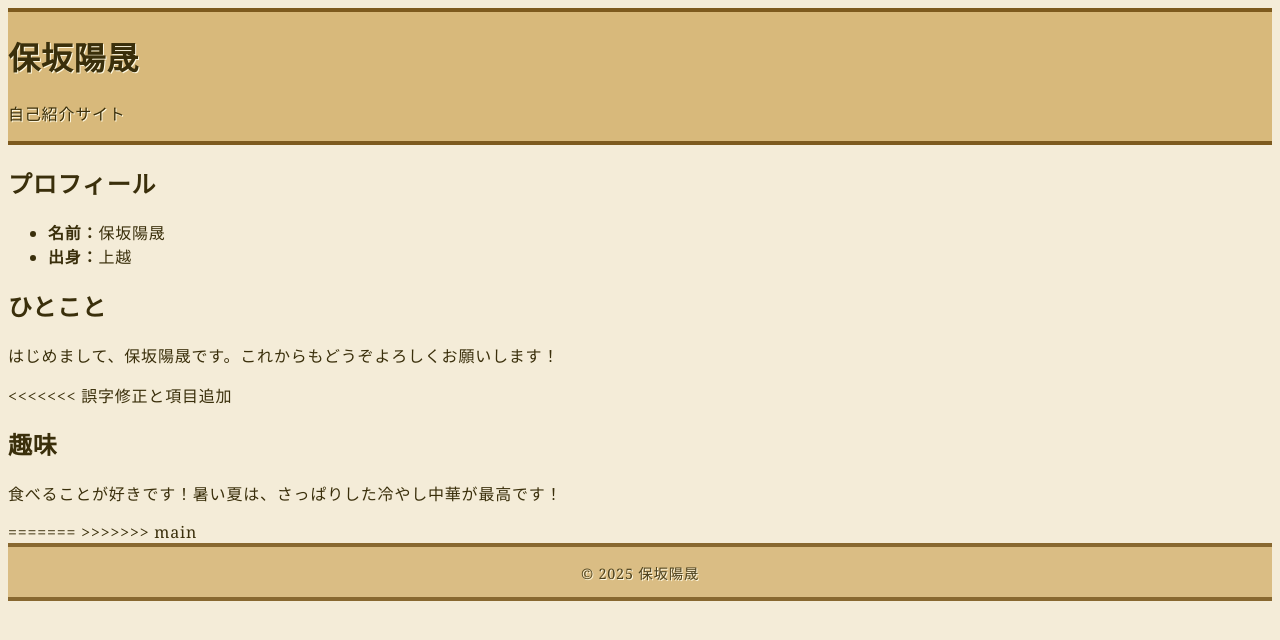
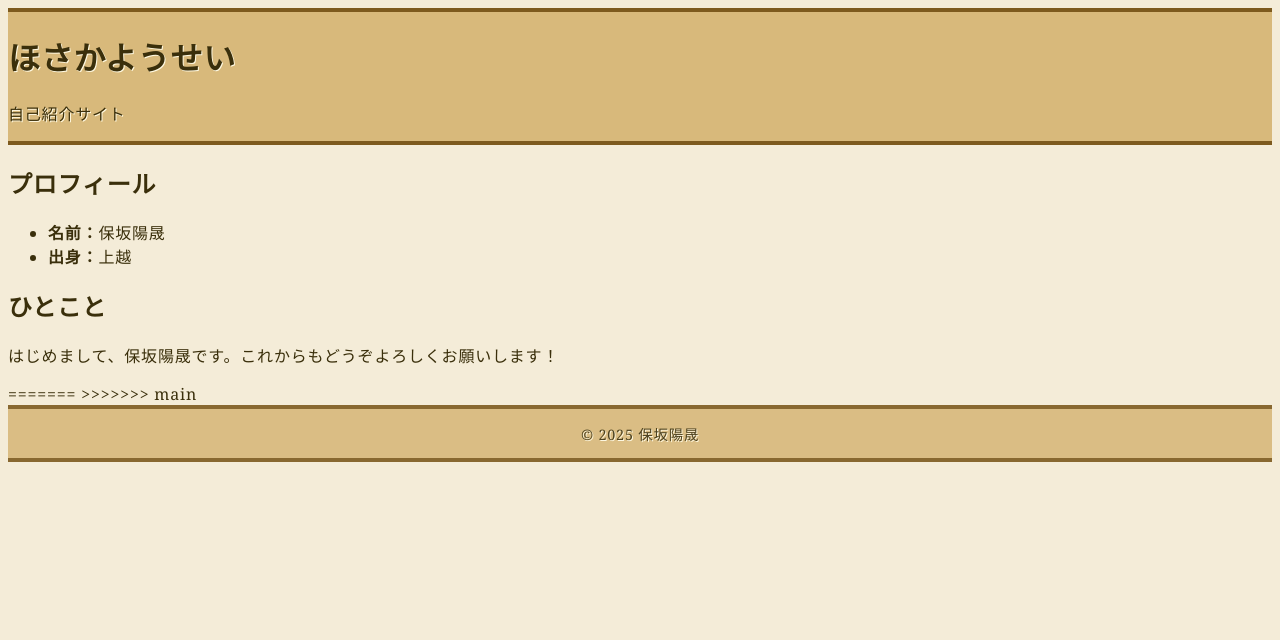
Before and after one commit to hosakayosei/website, a plain HTML site: page index.html in a window 1280 px wide. Drawn offline with Linux system fonts and the light colour scheme.

Commit message:
Update index.html

```diff
--- a/index.html
+++ b/index.html
@@ -9,7 +9,7 @@
 <body>
   <div class="container">
     <header>
-      <h1>保坂陽晟</h1>
+      <h1>ほさかようせい</h1>
       <p class="subtitle">自己紹介サイト</p>
     </header>
     <main>
@@ -23,13 +23,6 @@
       <section class="about">
         <h2>ひとこと</h2>
         <p>はじめまして、保坂陽晟です。これからもどうぞよろしくお願いします！</p>
-      </section>
-<<<<<<< 誤字修正と項目追加
-       </section>
-      <section class="about">
-        <h2>趣味</h2>
-        <p>食べることが好きです！暑い夏は、さっぱりした冷やし中華が最高です！</p>
-      </section>
 =======
 
 >>>>>>> main
```
